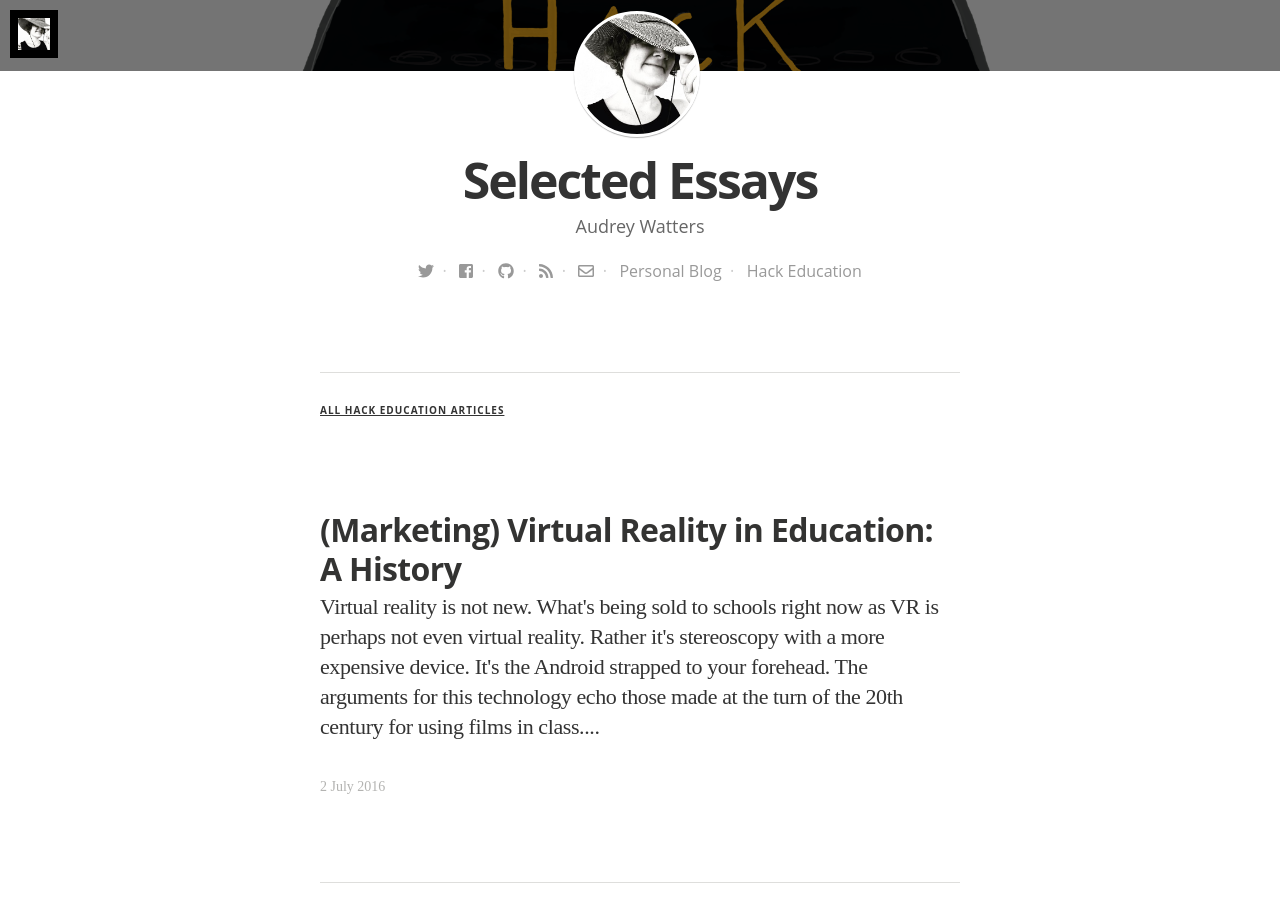
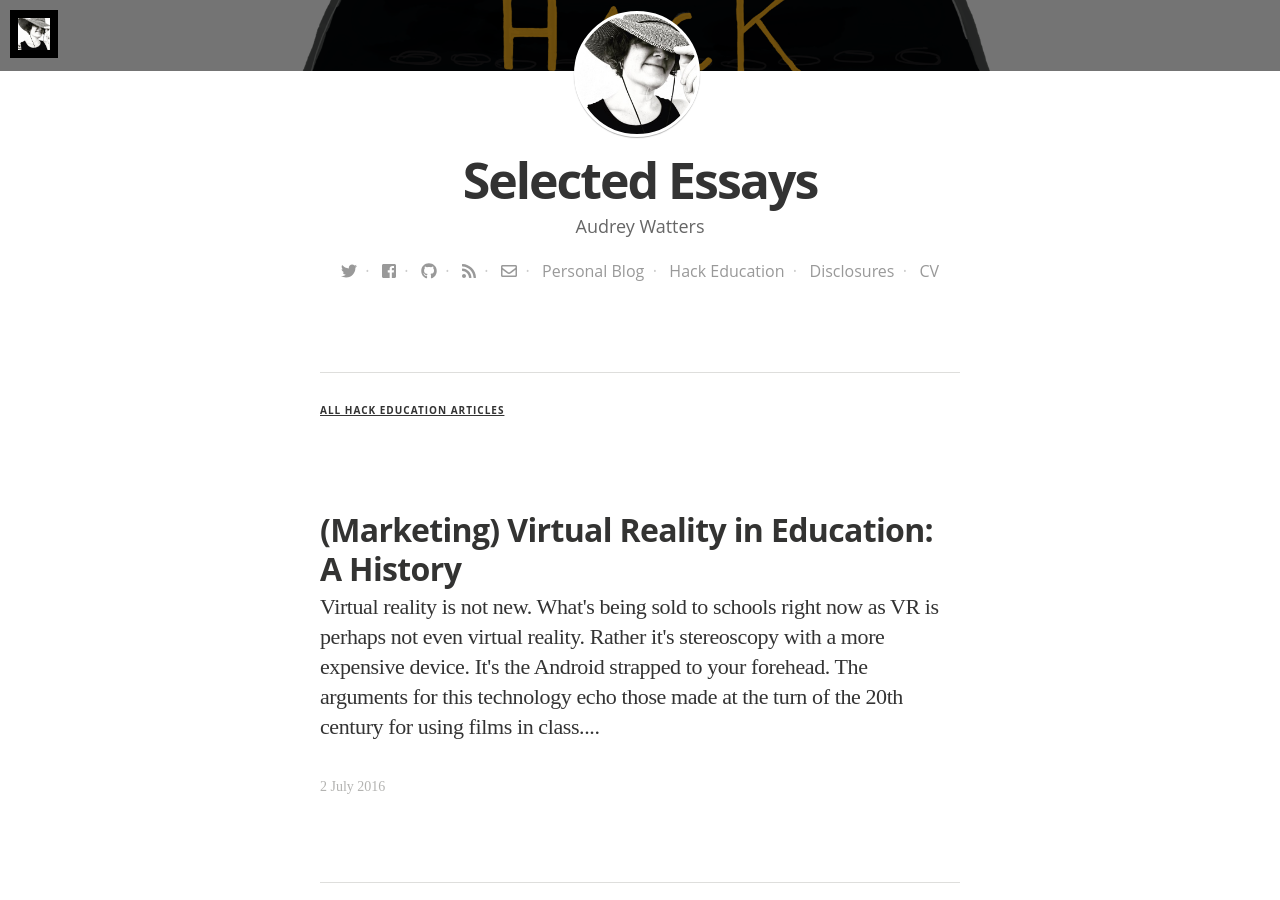
Before and after one commit to audreywatters/writing, a Jekyll site: the page built from index.html, in a window 1280 px wide and 900 px high, scrolled down 379 px. Built offline with Jekyll 4.4.1, drawn with Linux system fonts in a browser that asks for light colours; nearby versions of some CDN libraries; some web fonts are replaced.

Commit message:
Update nav

```diff
--- a/_layouts/default.html
+++ b/_layouts/default.html
@@ -33,8 +33,10 @@
 		    	<a class="icon-github" href="https://github.com/audreywatters"><i class="fab fa-github"></i></a>&nbsp;&nbsp;·&nbsp;&nbsp;
  		    	<a class="icon-rss" href="http://audreywatters.com/feed.xml"><i class="fas fa-rss"></i></a>&nbsp;&nbsp;·&nbsp;&nbsp;
 		      	<a class="icon-email" href="mailto:mail@audreywatters.com"><i class="far fa-envelope"></i></a>&nbsp;&nbsp;·&nbsp;&nbsp;
-		      <a href="http://audreywatters.com">Personal Blog</a>&nbsp;&nbsp;·&nbsp;&nbsp;
-		      <a href="http://hackeducation.com">Hack Education</a>
+		      <a href="http://audreywatters.com/blog/">Personal Blog</a>&nbsp;&nbsp;·&nbsp;&nbsp;
+		      <a href="http://hackeducation.com">Hack Education</a>&nbsp;&nbsp;·&nbsp;&nbsp;
+		      <a href="http://disclosures.audreywatters.com">Disclosures</a>&nbsp;&nbsp;·&nbsp;&nbsp;
+		      <a href="http://cv.audreywatters.com">CV</a>
 		      <!--edit your nav here-->
 
 		    </div>
```
